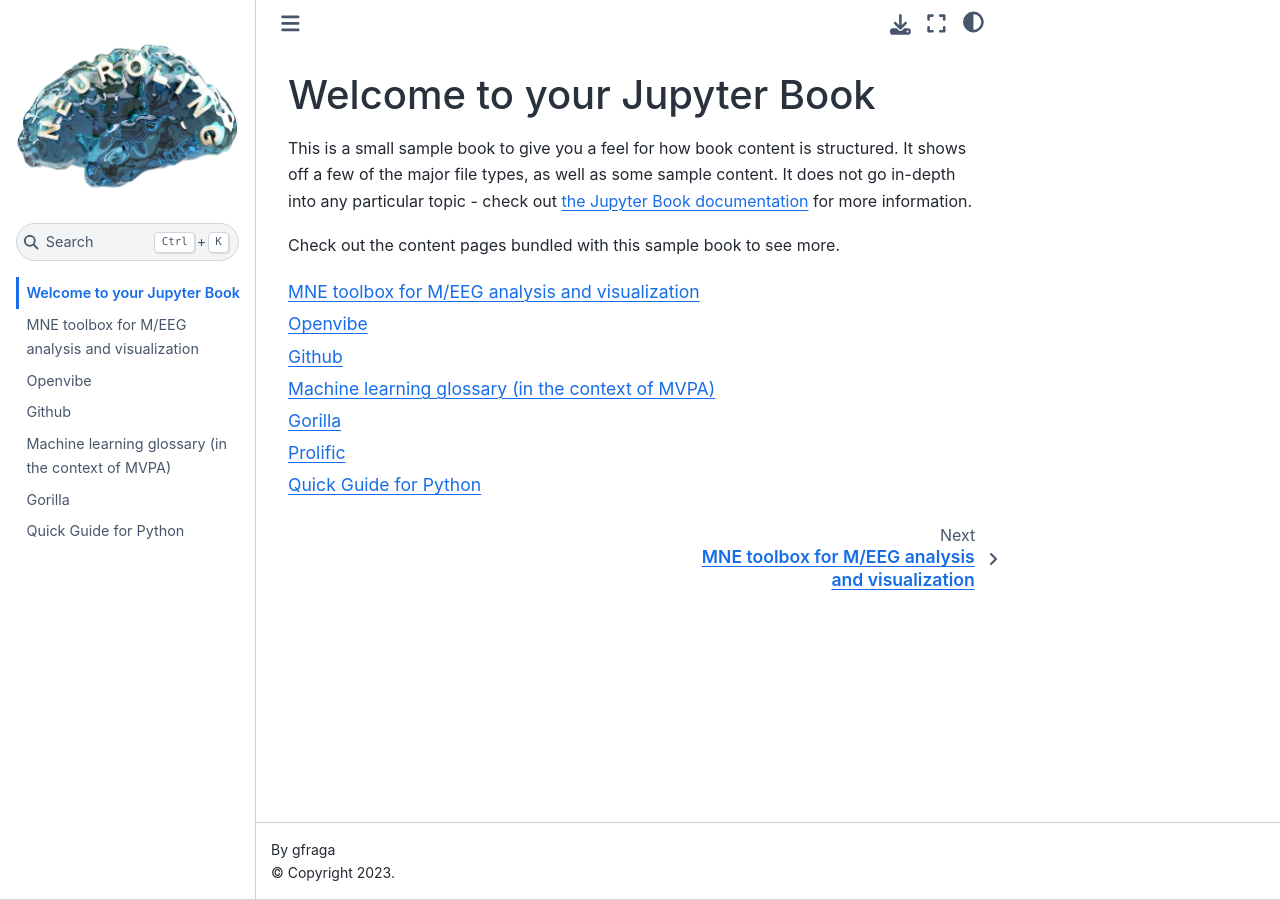
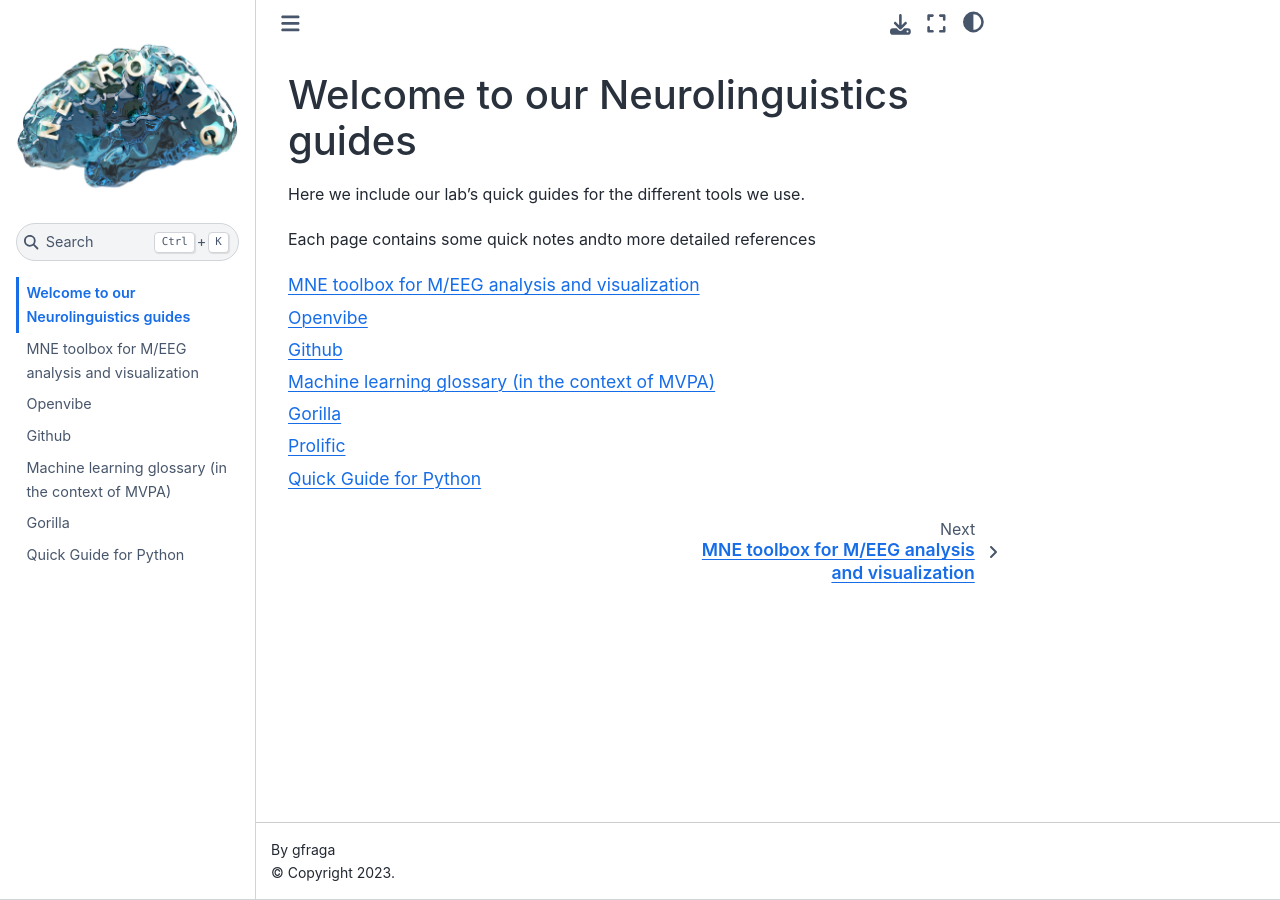
Before and after one commit to gorkafraga/guidesbook, a Jupyter Book: the page built from intro.md, in a window 1280 px wide. Built offline with Jupyter Book 1.0.4 settings and Sphinx 7.4.7 and the Sphinx Book theme 1.1.4, drawn with Linux system fonts in a browser that asks for light colours.

Commit message:
Update intro.md

````diff
--- a/intro.md
+++ b/intro.md
@@ -1,11 +1,8 @@
-# Welcome to your Jupyter Book
+# Welcome to our Neurolinguistics guides
 
-This is a small sample book to give you a feel for how book content is
-structured.
-It shows off a few of the major file types, as well as some sample content.
-It does not go in-depth into any particular topic - check out [the Jupyter Book documentation](https://jupyterbook.org) for more information.
+Here we include our lab's quick guides for the different tools we use.
 
-Check out the content pages bundled with this sample book to see more.
+Each page contains some quick notes andto more detailed references
 
 ```{tableofcontents}
 ```
````
